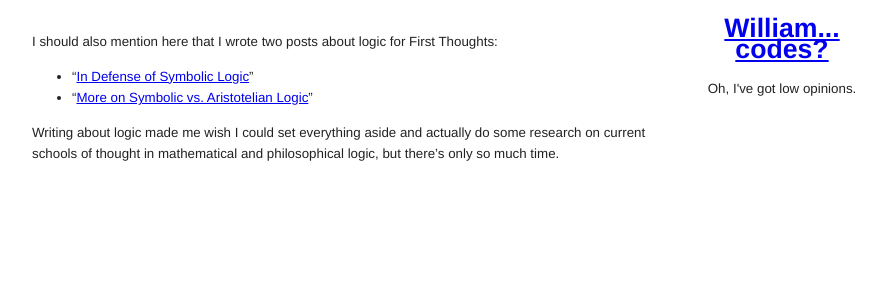
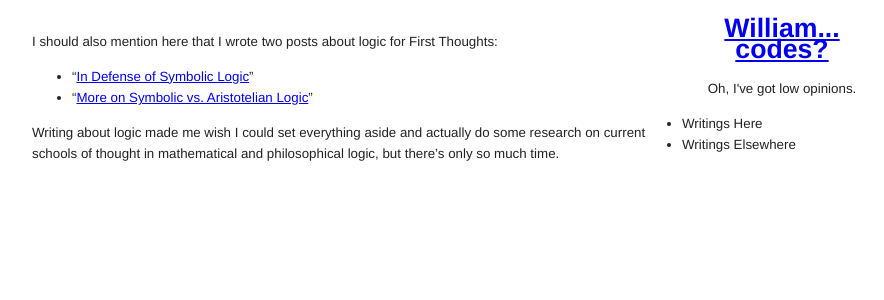
Before and after one commit to williamrandolph/williamrandolph.github.com, a Jekyll site: the page built from _posts/2013-01-12-test1.md, in a window 1280 px wide. Shown: the top 300 px of the page, without its empty margins (183-1067 px from the left). Built offline with Jekyll 4.4.1, drawn with Linux system fonts in a browser that asks for light colours; Markdown is read by kramdown in place of the engine named in the settings.

Commit message:
Adding links to sidebar.

```diff
--- a/_layouts/post.html
+++ b/_layouts/post.html
@@ -23,6 +23,10 @@
       <header>
         <h1 class="header"><a href="index.html">William... codes?</a></h1>
         <p class="header">Oh, I've got low opinions.</p>
+        <ul>
+          <li>Writings Here</li>
+          <li>Writings Elsewhere</li>
+        </ul>
 
       </header>
     </div>
```
